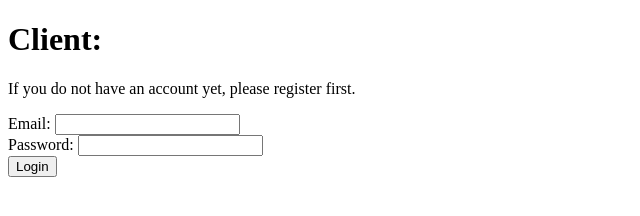
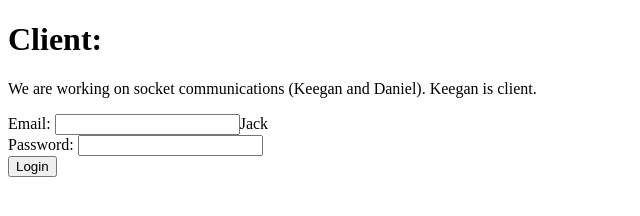
Before and after one commit to jennadunford/TEAM-JACK-BBD-Vac-Week-Project-Repo, a plain HTML site: page KeegansHTMLPage.html in a window 1280 px wide. Shown: the whole page, without its empty margins (0-640 px from the left). Drawn offline with Linux system fonts and the light colour scheme.

Commit message:
Commit 1

```diff
--- a/BBDJavaScriptFile.js
+++ b/BBDJavaScriptFile.js
@@ -1,3 +1,6 @@
 console.log("Hello World")
 
 console.log("This is the start of greatness");
+
+document.getElementById("email").value = "Jack"
+document.getElementById("temp").innerHTML += "Jack"
--- a/KeegansHTMLPage.html
+++ b/KeegansHTMLPage.html
@@ -14,8 +14,8 @@
     <body>
         <div class="client">
             <h1>Client:</h1>
-            <p>If you do not have an account yet, please register first.</p>
-            <div class="field">Email: <input type="email" id="email" onblur="validateEmail(this)"></div>
+            <p>We are working on socket communications (Keegan and Daniel). Keegan is client.</p>
+            <div id="temp" class="field">Email: <input type="email" id="email" onblur="validateEmail(this)"></div>
             <div class="field">Password: <input type="password" id="password" onblur="validatePassword(this)"></div>
             <input type="submit" value="Login" id="submit" onclick="login()">
         </div>
```
